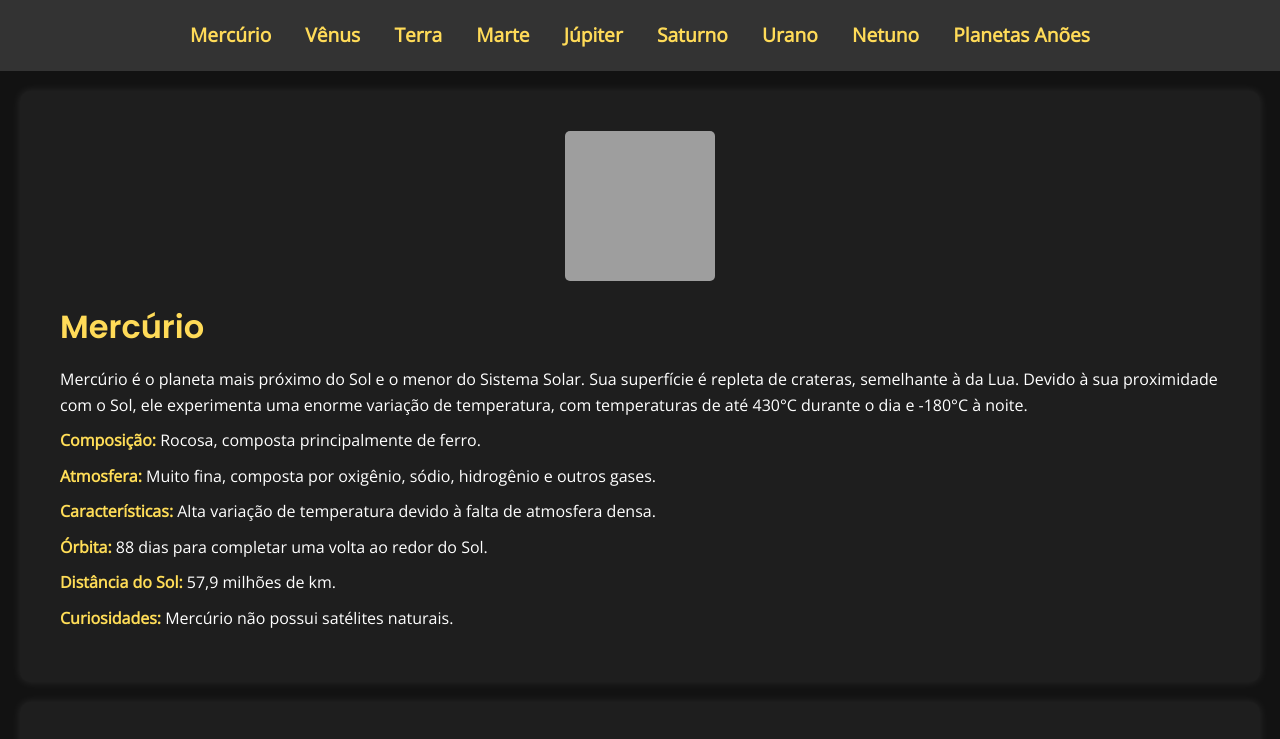
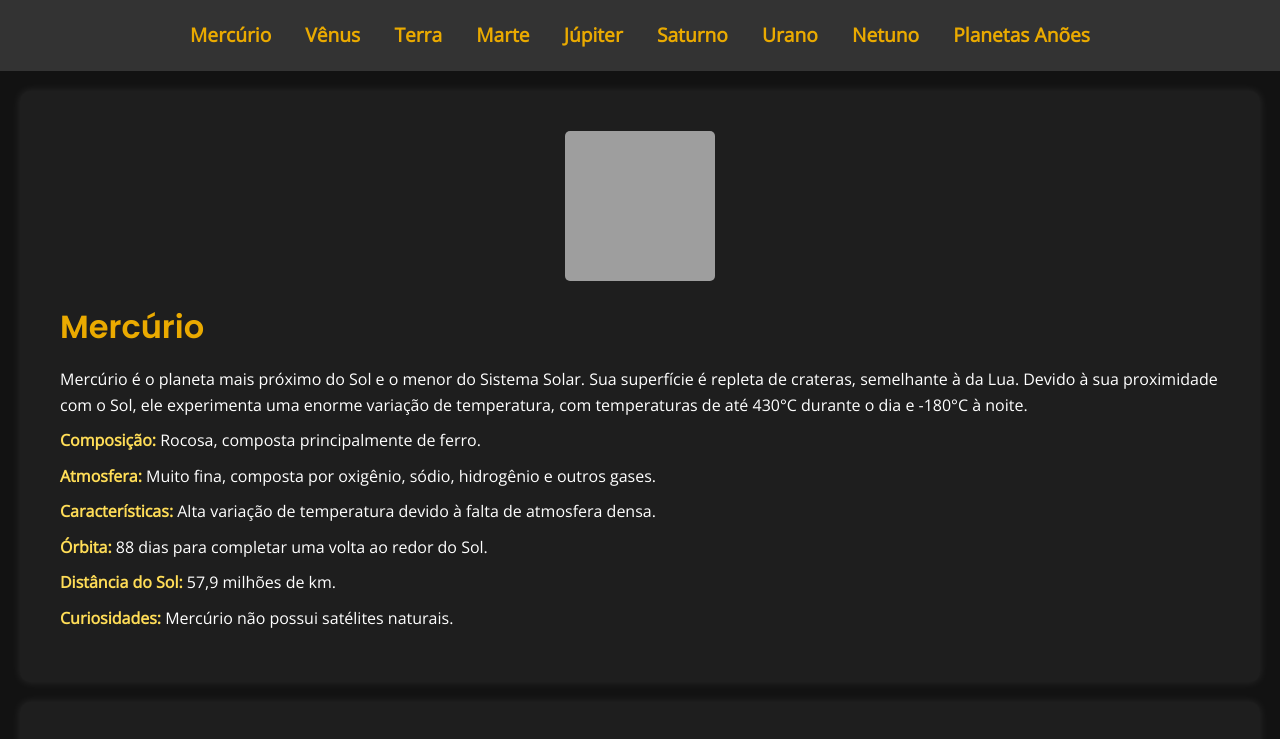
Before and after one commit to rafaelstreilingc/projetofront1, a plain HTML site: page index.html in a window 1280 px wide. Shown: the top 739 px of the page. Drawn offline with nearby package versions, Linux system fonts and the light colour scheme; grey boxes are pictures that could not be loaded.

Commit message:
Update index.html

```diff
--- a/index.html
+++ b/index.html
@@ -25,7 +25,7 @@
 
         h1, h2 {
             font-family: 'Poppins', sans-serif;
-            color: #Ffdb58;
+            color: #EAAA00;
         }
 
         nav {
@@ -35,7 +35,7 @@
         }
 
         nav a {
-            color: #Ffdb58;
+            color: #EAAA00;
             text-decoration: none;
             font-size: 1.2rem;
             margin: 0 15px;
```
